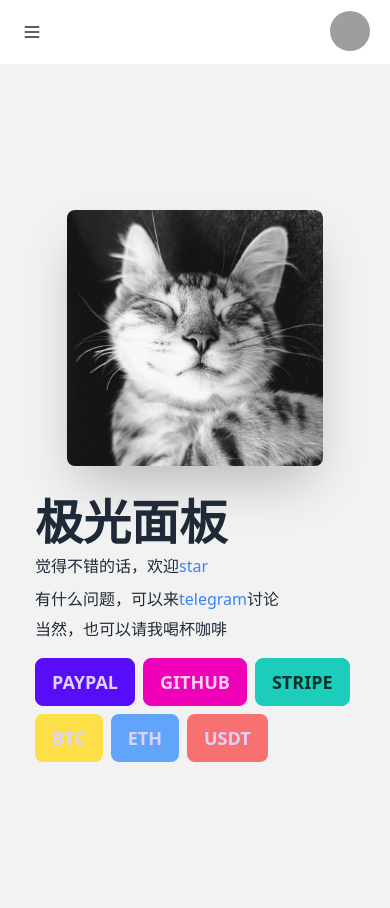
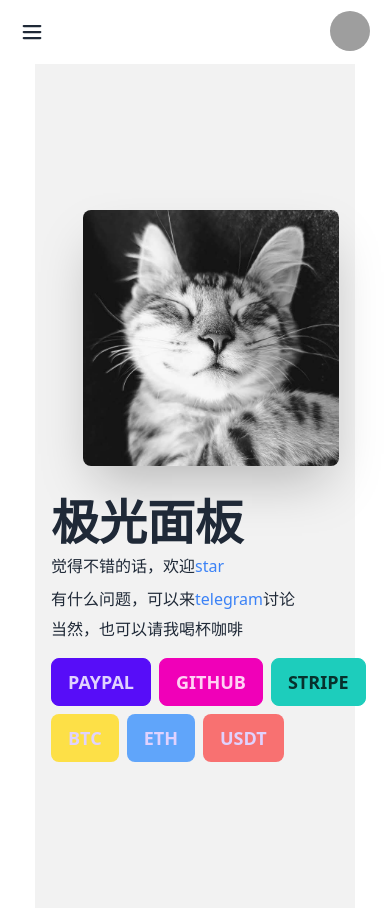
Before and after one commit to Aurora-Admin-Panel/frontend, a React (Vite) app: page /app/about in a window 390 px wide. Built offline with nearby package versions, Linux system fonts and the light colour scheme; grey boxes are pictures that could not be loaded; what @rtk-query/graphql-request-base-query, apollo-upload-client would draw is missing.

Commit message:
rewrite layout

```diff
--- a/src/Layout.jsx
+++ b/src/Layout.jsx
@@ -19,15 +19,17 @@ const Layout = () => {
 
   return (
     <div>
-      <div className="drawer-mobile drawer bg-base-100 lg:drawer-open">
+      <div className="drawer bg-base-100 lg:drawer-open">
         <input id="drawer" type="checkbox" className="drawer-toggle" />
         <div className="drawer-content">
-          <div>
-            <NavBar />
-            <Suspense fallback={<ThemedSuspense />}>
-              <Outlet />
-            </Suspense>
-          </div>
+          <NavBar />
+          <Suspense fallback={<ThemedSuspense />}>
+            <div className="w-full flex flex-col items-center">
+              <div className="container">
+                <Outlet />
+              </div>
+            </div>
+          </Suspense>
         </div>
         <div className="drawer-side z-40">
           <SideBar />
--- a/src/features/file/FileCenter.jsx
+++ b/src/features/file/FileCenter.jsx
@@ -80,7 +80,7 @@ const FileCenter = () => {
         ) : (
           <div className="flex flex-row flex-wrap pt-2 pb-4">
             {(data?.paginatedFiles?.items ?? []).map((file) => (
-              <div className="flex flex-col w-full sm:w-1/2 md:w-1/3 xl:w-1/4 2xl:w-1/6 py-2 items-center" key={file.id}>
+              <div className="flex flex-col w-full sm:w-1/2 md:w-1/3 lg:w-1/4 xl:w-1/5 2xl:w-1/6 py-2 items-center" key={file.id}>
                 <FileCard key={file.id} file={file} onUpdate={refetch} />
 
               </div>
--- a/src/features/layout/NavBar.jsx
+++ b/src/features/layout/NavBar.jsx
@@ -1,6 +1,7 @@
 import { useContext } from "react";
 import { useTranslation } from "react-i18next";
 import themes from "../../utils/themes";
+import Icon from "../Icon";
 import { ThemeContext } from "../../contexts/ThemeContext";
 
 const NavBar = () => {
@@ -14,19 +15,7 @@ const NavBar = () => {
             className="btn btn-square btn-ghost drawer-button lg:hidden"
             htmlFor="drawer"
           >
-            <svg
-              xmlns="http://www.w3.org/2000/svg"
-              fill="none"
-              viewBox="0 0 24 24"
-              className="inline-block h-5 w-5 stroke-current"
-            >
-              <path
-                strokeLinecap="round"
-                strokeLinejoin="round"
-                strokeWidth="2"
-                d="M4 6h16M4 12h16M4 18h16"
-              ></path>
-            </svg>
+            <Icon icon="List" size={24} />
           </label>
         </div>
         <div className="flex-1">
@@ -34,14 +23,14 @@ const NavBar = () => {
         <div className="flex flex-1 justify-end px-2">
           <div className="flex items-stretch">
             <div className="dropdown dropdown-end">
-              <label tabIndex="0" className="avatar btn btn-circle btn-ghost">
+              <label tabIndex={0} className="avatar btn btn-circle btn-ghost">
                 <div className="w-10 rounded-full">
-                  <img src="https://placeimg.com/80/80/people" />
+                  <img src="https://picsum.photos/80" />
                 </div>
               </label>
               <ul
-                tabIndex="0"
-                className="menu-compact menu dropdown-content rounded-box mt-3 w-40 bg-base-100 p-2 shadow"
+                tabIndex={0}
+                className="menu-compact menu dropdown-content z-[1] rounded-box mt-3 w-40 bg-base-100 p-2 shadow"
               >
                 <li>
                   <a className="justify-between">
@@ -49,8 +38,8 @@ const NavBar = () => {
                     <span className="badge">New</span>
                   </a>
                 </li>
-                <li tabIndex="0">
-                  <span>{t("Themes")}</span>
+                <li className="dropdown">
+                  <span tabIndex={1}>{t("Themes")}</span>
                   <ul className="dropdown-content rounded-box -left-full top-px h-[70vh] max-h-96 w-40 overflow-y-auto bg-base-100 p-2 shadow">
                     {themes.map((t) => (
                       <li key={t}>
@@ -65,8 +54,8 @@ const NavBar = () => {
                     ))}
                   </ul>
                 </li>
-                <li tabIndex="0">
-                  <span>{t("Language")}</span>
+                <li className="dropdown">
+                  <span tabIndex={2}>{t("Language")}</span>
                   <ul className="dropdown-content rounded-box -left-full w-40 bg-base-100 p-2 shadow">
                     <li>
                       <a onClick={() => i18n.changeLanguage("en")}>{t("EN")}</a>
--- a/src/features/layout/SideBar.jsx
+++ b/src/features/layout/SideBar.jsx
@@ -50,13 +50,13 @@ const SideBar = () => {
   return (
     <>
       <label htmlFor="drawer" className="drawer-overlay"></label>
-      <aside className="w-60 bg-base-100 h-full">
+      <aside className="w-60 bg-base-100 min-h-full">
         <div className="backgrop-blur sticky top-0 z-20 hidden items-center gap-2 bg-base-100 bg-opacity-90 px-4 py-2 lg:flex">
           <a className="btn btn-ghost text-xl normal-case">
             {t("Aurora Admin Panel")}
           </a>
         </div>
-        <ul className="menu-normal menu min-h-full text-base-content">
+        <ul className="menu-normal menu text-base-content">
           {routes.map(
             (route, i) => (
               // route.routes && route.permissions.includes(permission) ? (
@@ -69,7 +69,7 @@ const SideBar = () => {
                 key={route.name}
                 onClick={() => {
                   if (!matchDesktop)
-                    document.getElementById("my-drawer-2").click();
+                    document.getElementById("drawer").click();
                 }}
               >
                 <NavLink to={route.path} className="pb-3 pt-3">
```
